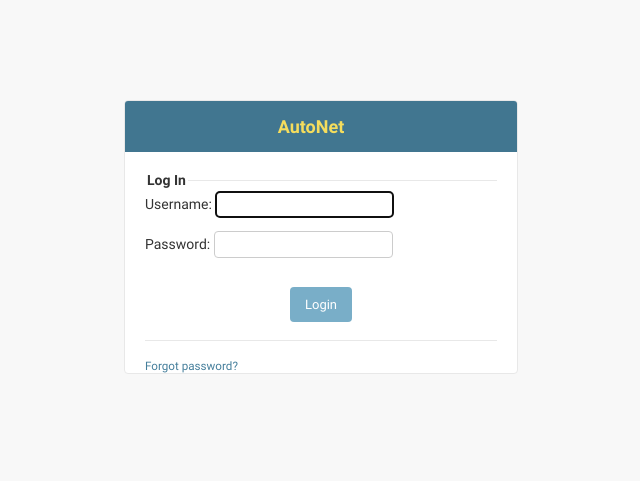
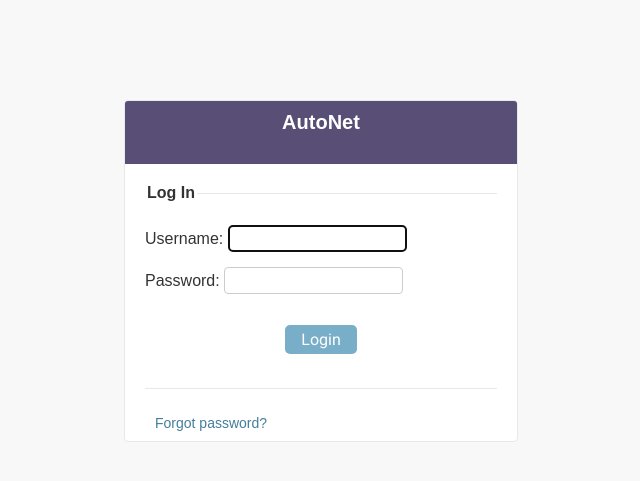
Before and after one commit to Franciscosencion/AutoNetWebPublic, a Django app: page /account/login/ in a window 1280 px wide. Shown: the top 481 px of the page, without its empty margins (319-959 px from the left). Run offline with Django 3.2, Linux system fonts and the light colour scheme; some libraries are stand-ins or nearby versions.

Commit message:
redesign login screen

```diff
--- a/main_app/templates/main_app/deviceconfig_view.html
+++ b/main_app/templates/main_app/deviceconfig_view.html
@@ -4,9 +4,9 @@
 {%block content %}
   <div class="container shadow-sm p-3 mb-5 bg-white rounded">
     <div>
-        <pre style="background-color: #e3e9ea; border-left: 3px solid #c2cfd1; color: #3b5456; padding: 18px; line-height: 18px; width: 100%;">
-          <div>
-            <code>{{deviceconfig.device_config}}</code>
+        <pre style="font-size: 12px; background-color: #e3e9ea; border-left: 4px solid #c2cfd1; color: #3b5456; padding: 18px; line-height: 18px; width: 100%;">
+          <div >
+            <code >{{deviceconfig.device_config}}</code>
           </div>
         </pre>
     </div>
--- a/main_app/templates/main_app/main_app_base.html
+++ b/main_app/templates/main_app/main_app_base.html
@@ -9,7 +9,7 @@
     <link rel="stylesheet" href="https://stackpath.bootstrapcdn.com/bootstrap/4.1.3/css/bootstrap.min.css" integrity="sha384-MCw98/SFnGE8fJT3GXwEOngsV7Zt27NXFoaoApmYm81iuXoPkFOJwJ8ERdknLPMO" crossorigin="anonymous">
     <link href="https://fonts.googleapis.com/icon?family=Material+Icons" rel="stylesheet">
   </head>
-  <body class="bg-light">
+  <body class="bg-light" style="font-family: sans-serif;">
 
     <header>
       <!-- <nav class="navbar navbar-expand-lg navbar-dark bg-dark"> -->
--- a/users/templates/users/login.html
+++ b/users/templates/users/login.html
@@ -3,40 +3,33 @@
 
 {% block content %}
 <div id="container">
-  <div id="header">
-    <div id="branding">
-      <h1 id="site-name"><strong>AutoNet</strong></h1>
+    <div style="background-color: #584E76;">
+      <h1 style="font-size: auto; padding: 10px 0px; color: white; text-align: center;"><strong>AutoNet</strong></h1>
     </div>
-  </div>
   <form id="login-form" method="POST">
     <div class="form-group">
       <div id="content" class="colm">
-      <fieldset>
+      <fieldset style="padding: 10px 0px; font-size: 16px;">
           <legend><strong>Log In</strong></legend>
       </fieldset>
-        <div id="content-main" >
+        <div style="font-size: 16px;">
           {% csrf_token %}
             {{ form.as_p }}
-          <div class="submit-row">
-            <input class="btn btn-outline-info" type="submit" value="Login">
-          </div>
-          <input type="hidden" name="next" value="{{ next }}">
         </div>
+        <div class="submit-row">
+          <input style="padding: 5px 16px; border-radius: 5px; font-size: 16px; " type="submit" value="Login">
+        </div>
+        <input type="hidden" name="next" value="{{ next }}">
         <br class="clear">
         <br class="clear">
-        <fieldset>
+        <fieldset style="padding: 10px;">
         <br class="clear">
         <small>
-         <a class="text-muted" href="#">Forgot password?</a>
+         <a class="text-muted" style="font-family: inherit; font-size: 14px;" href="#">Forgot password?</a>
         </small>
         </fieldset>
       </div>
     </div>
   </form>
-  <div>
-
-  </div>
 </div>
-</div>
-
 {% endblock %}
--- a/users/templates/users/login_base.html
+++ b/users/templates/users/login_base.html
@@ -10,7 +10,7 @@
     <!-- <link rel="stylesheet" href="https://stackpath.bootstrapcdn.com/bootstrap/4.3.1/css/bootstrap.min.css" integrity="sha384-ggOyR0iXCbMQv3Xipma34MD+dH/1fQ784/j6cY/iJTQUOhcWr7x9JvoRxT2MZw1T" crossorigin="anonymous"> -->
     <title></title>
   </head>
-  <body class="login" data-admin-utc-offset="0">
+  <body style="font-family: Sans-serif;" class="login" data-admin-utc-offset="0">
         <!-- Tabs Titles -->
         <!-- Form -->
     <div class="container">
--- a/users/templates/users/logout.html
+++ b/users/templates/users/logout.html
@@ -1,9 +1,9 @@
 {% extends 'users/login_base.html' %}
 
 {%block content%}
-<div id="container">
-  <div id="content">
-  <h3>You have now logged out.</h3>
+<div id="container" style="padding: 16px">
+  <div>
+  <h3 style="font-size: 16px;">You have now logged out.</h3>
   <br class="clear">
   <a href="{% url 'users:login'%}">Log in again?</a>
   </div>
```
Also changed, not shown: db.sqlite3.
